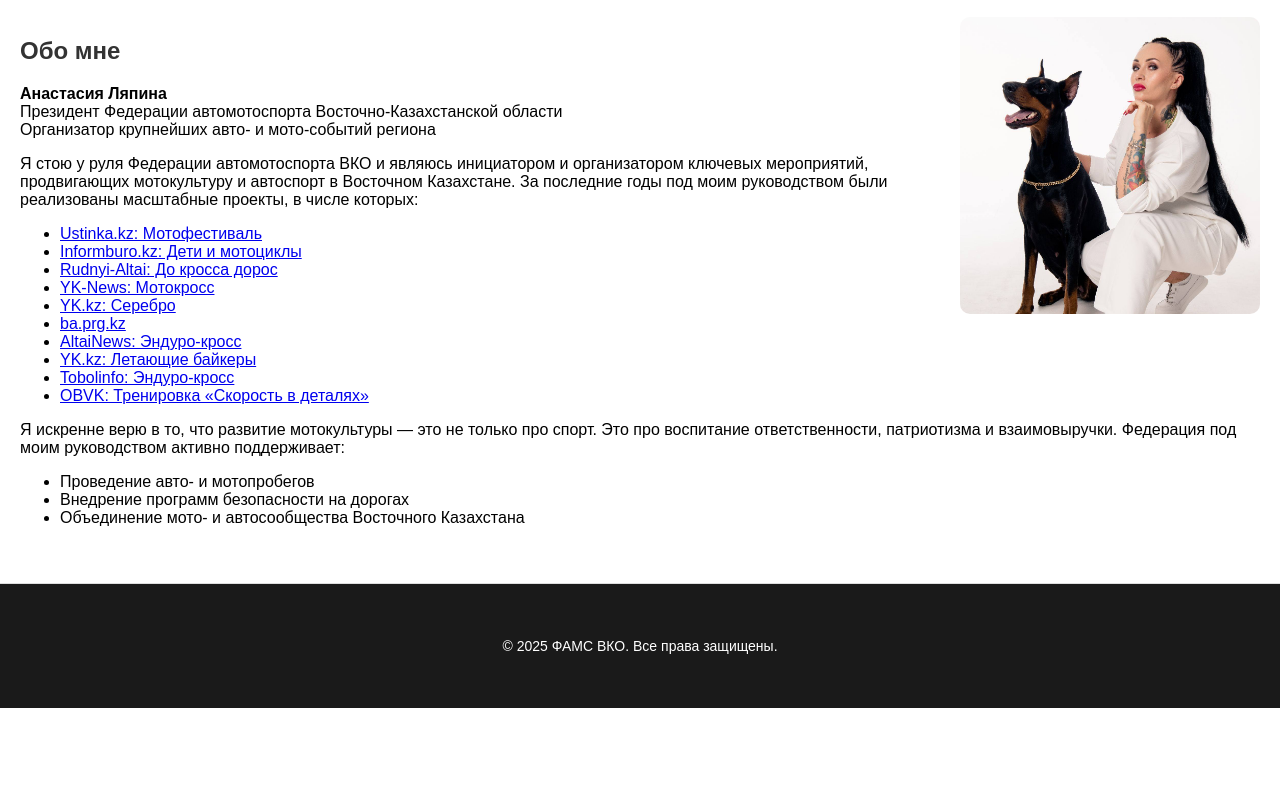
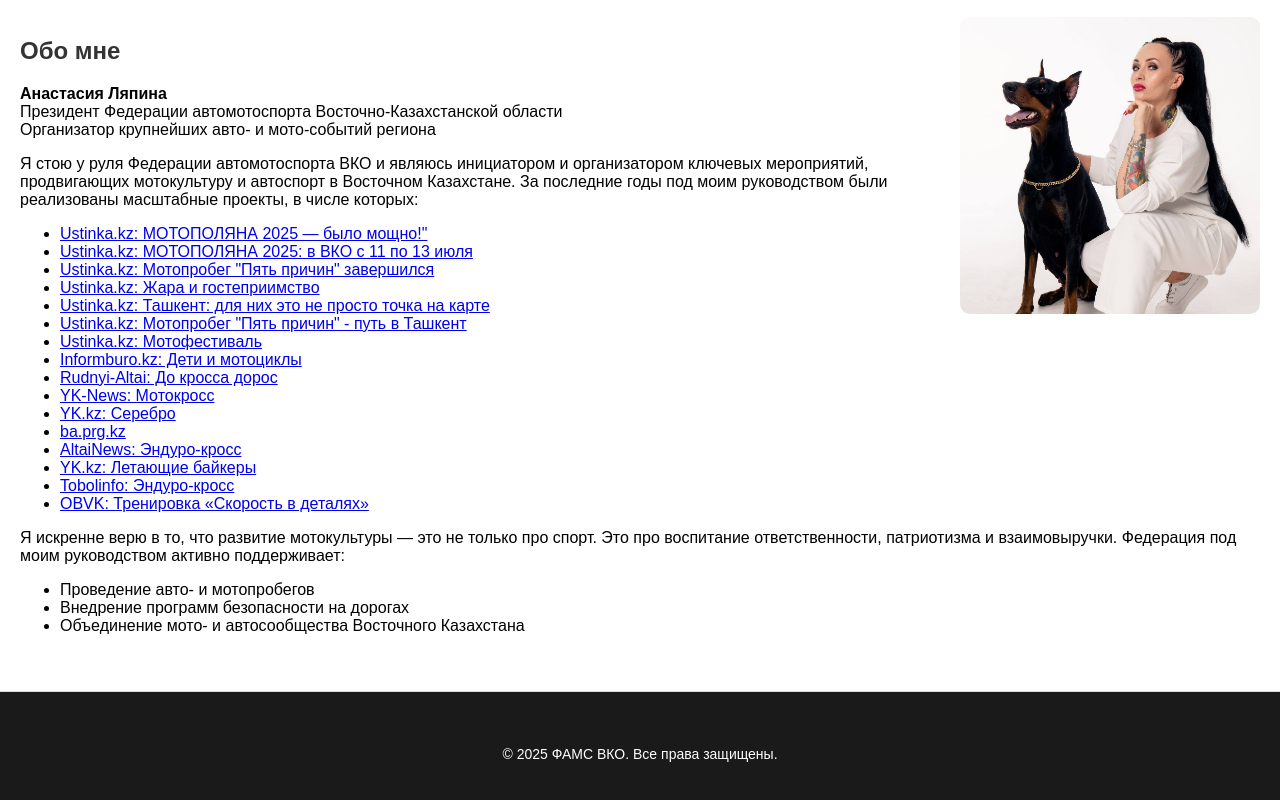
Before and after one commit to famsvko/-avtomoto, a plain HTML site: page index.html in a window 1280 px wide. Shown: the part 1309-2109 px from the top of the page. Before the commit the page ends 2017 px from the top, so only its background shows below. Drawn offline with Linux system fonts and the light colour scheme.

Commit message:
Add files via upload

```diff
--- a/index.html
+++ b/index.html
@@ -100,7 +100,13 @@
     Организатор крупнейших авто- и мото-событий региона</p>
     <p>Я стою у руля Федерации автомотоспорта ВКО и являюсь инициатором и организатором ключевых мероприятий, продвигающих мотокультуру и автоспорт в Восточном Казахстане. За последние годы под моим руководством были реализованы масштабные проекты, в числе которых:</p>
     <ul>
-      <li><a href="https://ustinka.kz/vko/46306.html" target="_blank">Ustinka.kz: Мотофестиваль</a></li>
+     <li><a href="https://ustinka.kz/vko/111668.html" target="_blank">Ustinka.kz: МОТОПОЛЯНА 2025 — было мощно!"</a></li>
+     <li><a href="https://ustinka.kz/vko/111200.html" target="_blank">Ustinka.kz: МОТОПОЛЯНА 2025: в ВКО с 11 по 13 июля</a></li>
+     <li><a href="https://ustinka.kz/vko/ust-kamenogorsk/109559.html" target="_blank">Ustinka.kz: Мотопробег "Пять причин" завершился</a></li>
+     <li><a href="https://ustinka.kz/strana-i-mir/interesting_news/109379.html" target="_blank">Ustinka.kz: Жара и гостеприимство</a></li>
+     <li><a href="https://ustinka.kz/vko/109274.html" target="_blank">Ustinka.kz: Ташкент: для них это не просто точка на карте</a></li>
+     <li><a href="https://ustinka.kz/kazakhstan/109220.html" target="_blank">Ustinka.kz: Мотопробег "Пять причин" - путь в Ташкент</a></li>
+<li><a href="https://ustinka.kz/vko/46306.html" target="_blank">Ustinka.kz: Мотофестиваль</a></li>
       <li><a href="https://informburo.kz/novosti/masterstvo-vozhdeniya-motocikla-pokazali-malyshi-v-ust-kamenogorske-13376.html" target="_blank">Informburo.kz: Дети и мотоциклы</a></li>
       <li><a href="https://rudnyi-altai.kz/doros-do-krossa/" target="_blank">Rudnyi-Altai: До кросса дорос</a></li>
       <li><a href="https://yk-news.kz/gallery/%D0%B2-%D1%83%D1%81%D1%82%D1%8C-%D0%BA%D0%B0%D0%BC%D0%B5%D0%BD%D0%BE%D0%B3%D0%BE%D1%80%D1%81%D0%BA%D0%B5-%D0%BF%D1%80%D0%BE%D1%88%D0%BB%D0%B8-%D1%81%D0%BE%D1%80%D0%B5%D0%B2%D0%BD%D0%BE%D0%B2%D0%B0%D0%BD%D0%B8%D1%8F-%D0%BF%D0%BE-%D0%BC%D0%BE%D1%82%D0%BE%D0%BA%D1%80%D0%BE%D1%81%D1%81%D1%83" target="_blank">YK-News: Мотокросс</a></li>
```
